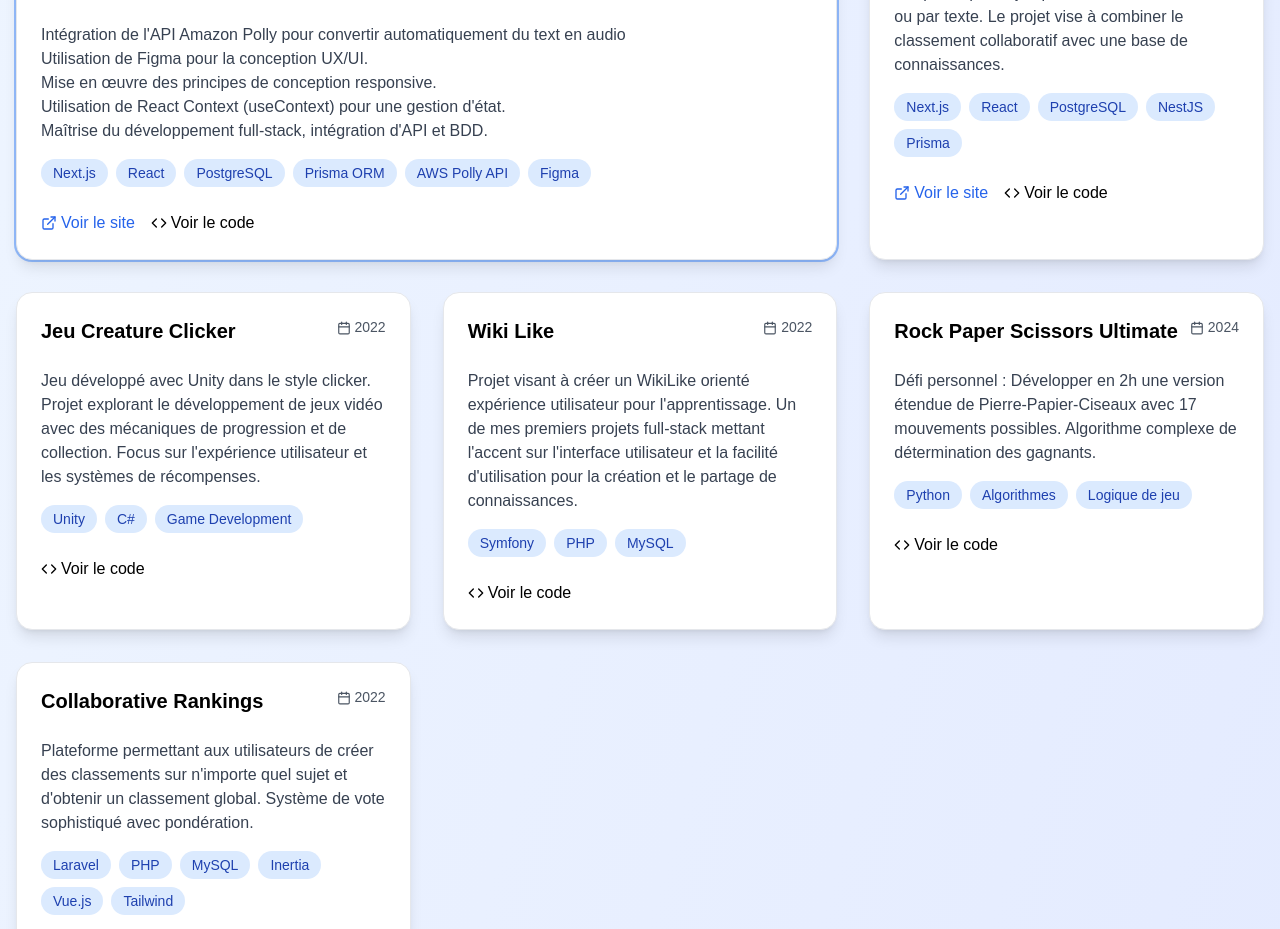
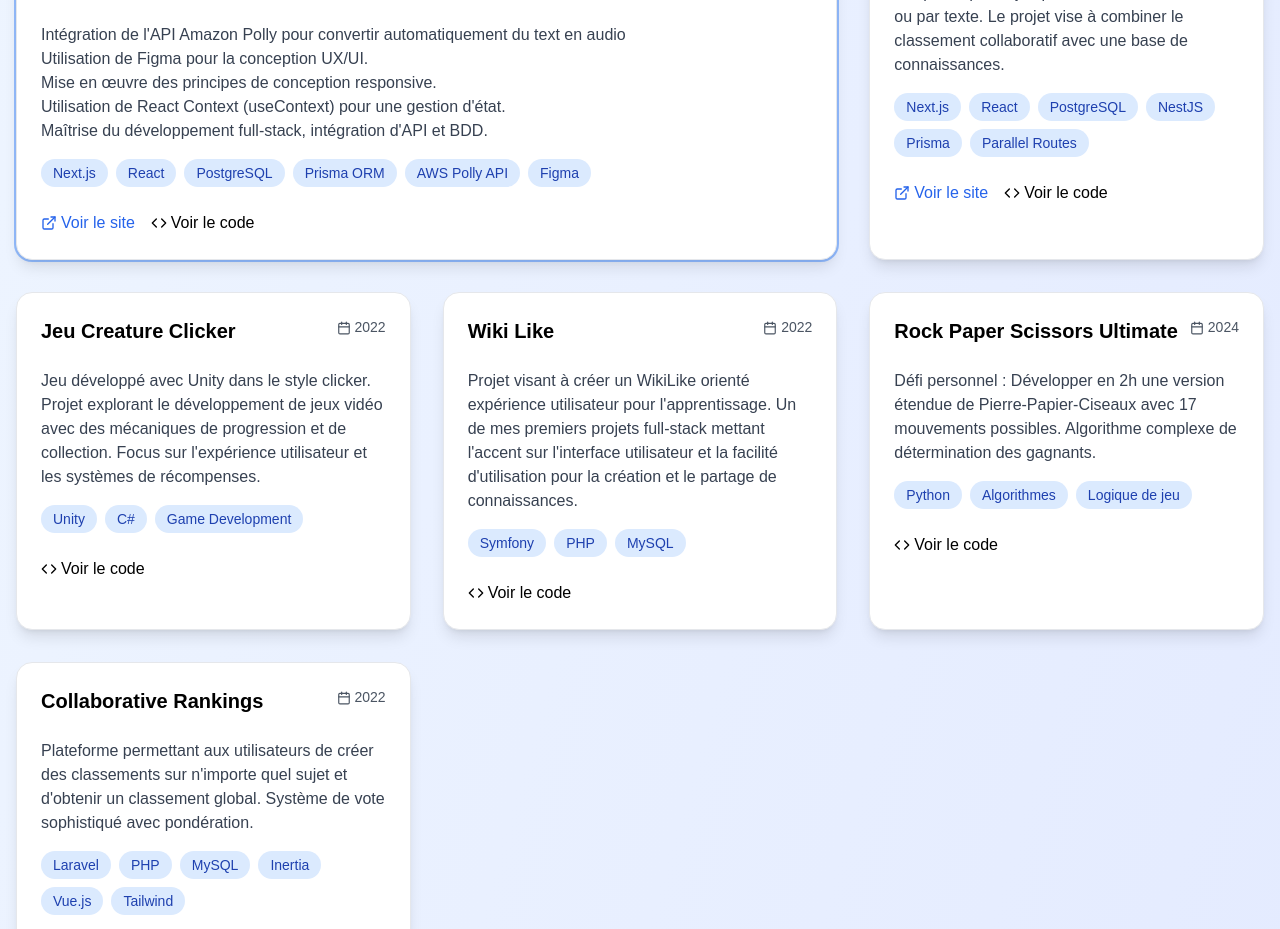
Before and after one commit to Ondrelat/Mon-Portfolio, a Next.js app: page / in a window 1280 px wide. Shown: the part 1020-1949 px from the top of the page. Built offline with nearby package versions, Linux system fonts and the light colour scheme.

Commit message:
Parallel Routes

```diff
--- a/app/page.tsx
+++ b/app/page.tsx
@@ -120,7 +120,7 @@ const projects: Project[] = [
     description: currentLang === 'fr' ?
       "Un projet de style wiki pour apprendre sur n'importe quel sujet, par classement utilisateur ou par texte. Le projet vise à combiner le classement collaboratif avec une base de connaissances." :
       "A wiki-style project for learning about any topic, by user ranking or by text. The project aims to combine collaborative ranking with a knowledge base.",
-    tags: ["Next.js", "React", "PostgreSQL", "NestJS", "Prisma"],
+    tags: ["Next.js", "React", "PostgreSQL", "NestJS", "Prisma", "Parallel Routes"],
     years: "2025",
     links: {
       live: "https://categorise.vercel.app/",
```
